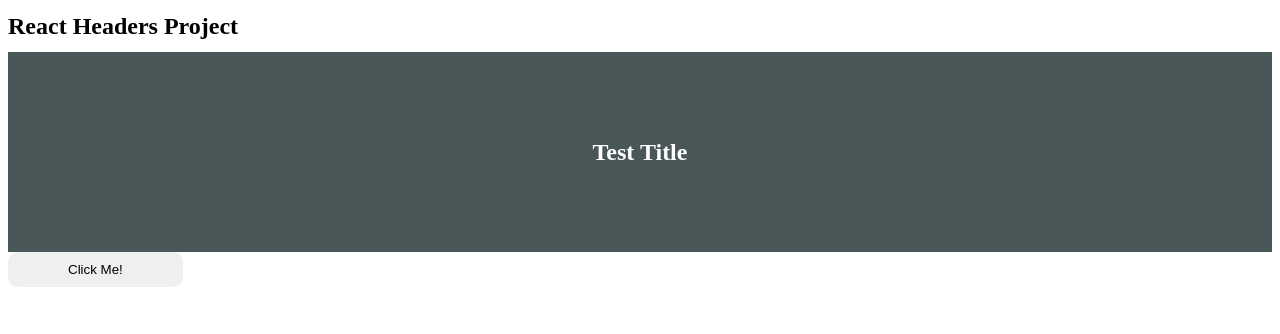
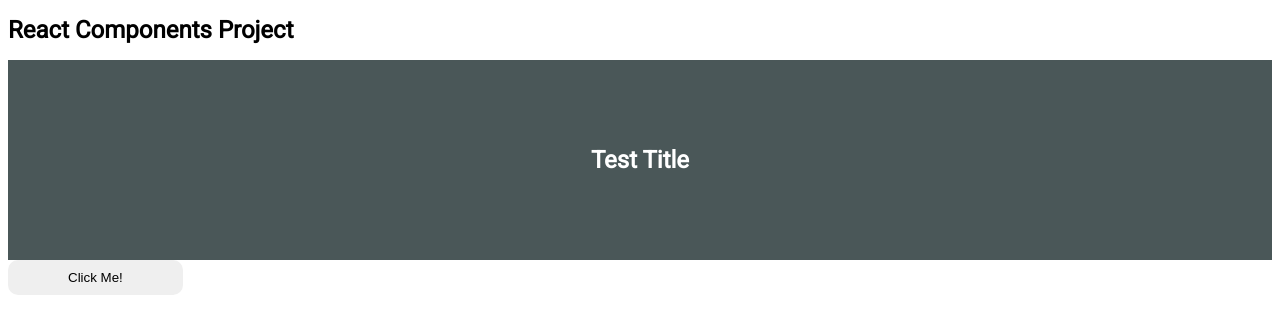
Before and after one commit to maximobelets/react-headers, a React (Create React App) app: page / in a window 1280 px wide. Shown: the top 334 px of the page. Built offline with nearby package versions, Linux system fonts and the light colour scheme.

Commit message:
Add font + some fixes

```diff
--- a/src/App.module.css
+++ b/src/App.module.css
@@ -1,5 +1,7 @@
+@import url('https://fonts.googleapis.com/css2?family=Roboto&display=swap');
+
 .root {
-
+	font-family: 'Roboto', sans-serif;
 }
 
 .title {
--- a/src/App.tsx
+++ b/src/App.tsx
@@ -6,15 +6,15 @@
 
 const App: React.FC = () => {
 	return (
-		<>
-			<div className={s.root}>
+		<section className={s.root}>
+			<div>
 				<h1 className={s.title}>
-					React Headers Project
+					React Components Project
 				</h1>
 			</div>
 			<Header title={'Test Title'} backgroundColor={'#4A5758'} color={'#fff'} />
 			<Button />
-		</>
+		</section>
 	);
 };
 
```
